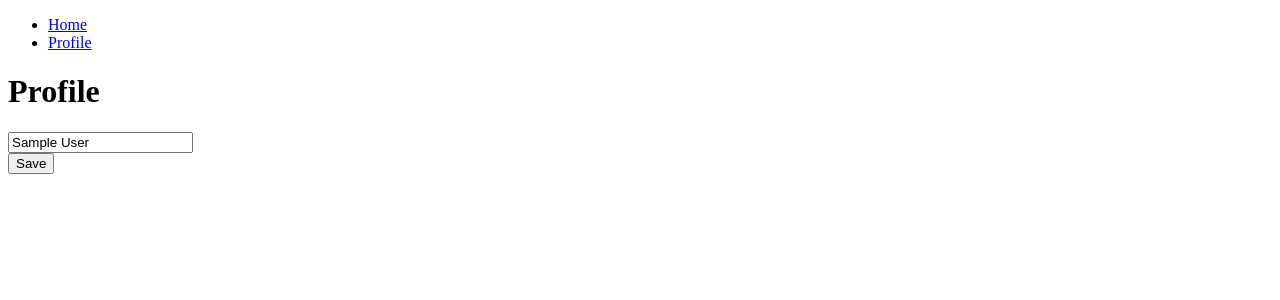
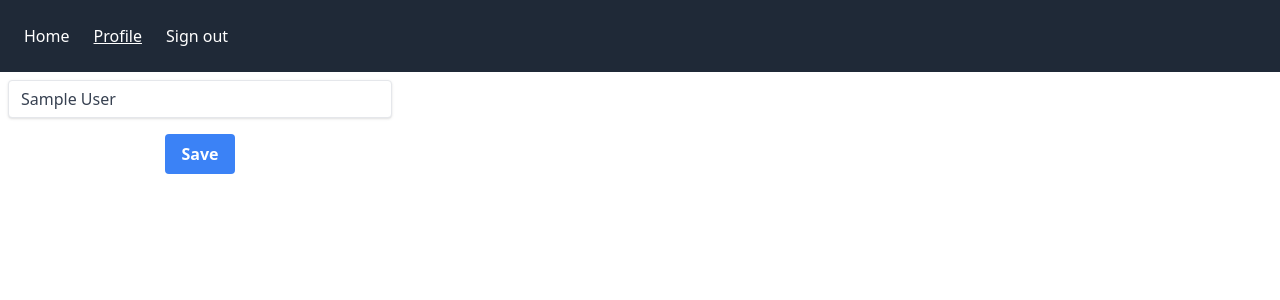
Before and after one commit to jbpcasoy/buksu_idm_dms, a Next.js app: page /me in a window 1280 px wide. Shown: the top 300 px of the page. Built offline with nearby package versions, Linux system fonts and the light colour scheme; no server answers; sample sign-in values are in the browser's storage.

Commit message:
implemented basic tailwind design

```diff
--- a/components/LoginButton.jsx
+++ b/components/LoginButton.jsx
@@ -1,4 +1,4 @@
-import { signIn, signOut, useSession } from "next-auth/react";
+import { signOut, useSession } from "next-auth/react";
 import { useEffect } from "react";
 
 export default function LoginButton() {
@@ -9,16 +9,16 @@ export default function LoginButton() {
 
   if (session) {
     return (
-      <>
-        Signed in as {session.user.email} <br />
-        <button onClick={() => signOut()}>Sign out</button>
-      </>
+      <button
+        className='text-white hover:text-gray-400'
+        onClick={() => signOut()}>
+        Sign out
+      </button>
     );
   }
   return (
-    <>
-      Not signed in <br />
-      <button onClick={() => signIn()}>Sign in</button>
-    </>
+    <button className='text-white hover:text-gray-400' onClick={() => signIn()}>
+      Sign in
+    </button>
   );
 }
--- a/components/layout/Header.jsx
+++ b/components/layout/Header.jsx
@@ -1,12 +1,32 @@
+import { useRouter } from "next/router";
+import LoginButton from "../LoginButton";
+
 export default function Header() {
+  const router = useRouter();
+
   return (
-    <nav>
-      <ul>
-        <li>
-          <a href='/'>Home</a>
+    <nav className='flex items-center justify-between flex-wrap bg-gray-800 p-6'>
+      <ul className='flex'>
+        <li className='mr-6'>
+          <a
+            className={`text-white hover:text-gray-400 ${
+              router.asPath === "/" ? "underline" : ""
+            }`}
+            href='/'>
+            Home
+          </a>
         </li>
-        <li>
-          <a href='/me'>Profile</a>
+        <li className='mr-6'>
+          <a
+            className={`text-white hover:text-gray-400 ${
+              router.asPath === "/me" ? "underline" : ""
+            }`}
+            href='/me'>
+            Profile
+          </a>
+        </li>
+        <li className='mr-6'>
+          <LoginButton />
         </li>
       </ul>
     </nav>
--- /dev/null
+++ b/components/layout/Layout.jsx
@@ -0,0 +1,10 @@
+import Header from "./Header";
+
+export default function Layout({ children }) {
+  return (
+    <div>
+      <Header />
+      <div className='m-2'>{children}</div>
+    </div>
+  );
+}
--- a/pages/_app.jsx
+++ b/pages/_app.jsx
@@ -1,4 +1,5 @@
-import Header from "@/components/layout/Header";
+import Layout from "@/components/layout/Layout";
+import "@/styles/globals.css";
 import { SessionProvider } from "next-auth/react";
 export default function App({
   Component,
@@ -6,8 +7,9 @@ export default function App({
 }) {
   return (
     <SessionProvider session={session}>
-      <Header />
-      <Component {...pageProps} />
+      <Layout>
+        <Component {...pageProps} />
+      </Layout>
     </SessionProvider>
   );
 }
--- a/pages/index.jsx
+++ b/pages/index.jsx
@@ -1,10 +1,9 @@
-import LoginButton from "@/components/LoginButton";
-
 export default function Home() {
   return (
-    <div>
-      <LoginButton />
-      <h1>Hello</h1>
+    <div className='text-right'>
+      <button className='bg-orange-500 hover:bg-orange-400 text-white font-medium py-2 px-4 rounded-lg'>
+        Add
+      </button>
     </div>
   );
 }
--- a/pages/me.jsx
+++ b/pages/me.jsx
@@ -11,7 +11,6 @@ export default function me() {
   return (
     <AuthRequired>
       <div>
-        <h1>Profile</h1>
         {session?.user?.name && (
           <ProfileFormView
             onSubmit={(profile) => {
--- a/styles/globals.css
+++ b/styles/globals.css
@@ -1,107 +1,3 @@
-:root {
-  --max-width: 1100px;
-  --border-radius: 12px;
-  --font-mono: ui-monospace, Menlo, Monaco, 'Cascadia Mono', 'Segoe UI Mono',
-    'Roboto Mono', 'Oxygen Mono', 'Ubuntu Monospace', 'Source Code Pro',
-    'Fira Mono', 'Droid Sans Mono', 'Courier New', monospace;
-
-  --foreground-rgb: 0, 0, 0;
-  --background-start-rgb: 214, 219, 220;
-  --background-end-rgb: 255, 255, 255;
-
-  --primary-glow: conic-gradient(
-    from 180deg at 50% 50%,
-    #16abff33 0deg,
-    #0885ff33 55deg,
-    #54d6ff33 120deg,
-    #0071ff33 160deg,
-    transparent 360deg
-  );
-  --secondary-glow: radial-gradient(
-    rgba(255, 255, 255, 1),
-    rgba(255, 255, 255, 0)
-  );
-
-  --tile-start-rgb: 239, 245, 249;
-  --tile-end-rgb: 228, 232, 233;
-  --tile-border: conic-gradient(
-    #00000080,
-    #00000040,
-    #00000030,
-    #00000020,
-    #00000010,
-    #00000010,
-    #00000080
-  );
-
-  --callout-rgb: 238, 240, 241;
-  --callout-border-rgb: 172, 175, 176;
-  --card-rgb: 180, 185, 188;
-  --card-border-rgb: 131, 134, 135;
-}
-
-@media (prefers-color-scheme: dark) {
-  :root {
-    --foreground-rgb: 255, 255, 255;
-    --background-start-rgb: 0, 0, 0;
-    --background-end-rgb: 0, 0, 0;
-
-    --primary-glow: radial-gradient(rgba(1, 65, 255, 0.4), rgba(1, 65, 255, 0));
-    --secondary-glow: linear-gradient(
-      to bottom right,
-      rgba(1, 65, 255, 0),
-      rgba(1, 65, 255, 0),
-      rgba(1, 65, 255, 0.3)
-    );
-
-    --tile-start-rgb: 2, 13, 46;
-    --tile-end-rgb: 2, 5, 19;
-    --tile-border: conic-gradient(
-      #ffffff80,
-      #ffffff40,
-      #ffffff30,
-      #ffffff20,
-      #ffffff10,
-      #ffffff10,
-      #ffffff80
-    );
-
-    --callout-rgb: 20, 20, 20;
-    --callout-border-rgb: 108, 108, 108;
-    --card-rgb: 100, 100, 100;
-    --card-border-rgb: 200, 200, 200;
-  }
-}
-
-* {
-  box-sizing: border-box;
-  padding: 0;
-  margin: 0;
-}
-
-html,
-body {
-  max-width: 100vw;
-  overflow-x: hidden;
-}
-
-body {
-  color: rgb(var(--foreground-rgb));
-  background: linear-gradient(
-      to bottom,
-      transparent,
-      rgb(var(--background-end-rgb))
-    )
-    rgb(var(--background-start-rgb));
-}
-
-a {
-  color: inherit;
-  text-decoration: none;
-}
-
-@media (prefers-color-scheme: dark) {
-  html {
-    color-scheme: dark;
-  }
-}
+@tailwind base;
+@tailwind components;
+@tailwind utilities;
--- a/tailwind.config.js
+++ b/tailwind.config.js
@@ -1,8 +1,13 @@
 /** @type {import('tailwindcss').Config} */
 module.exports = {
-  content: [],
+  content: [
+    "./app/**/*.{js,ts,jsx,tsx}",
+    "./pages/**/*.{js,ts,jsx,tsx}",
+    "./components/**/*.{js,ts,jsx,tsx}",
+    "./views/**/*.{js,ts,jsx,tsx}",
+  ],
   theme: {
     extend: {},
   },
   plugins: [],
-}
+};
--- a/views/ProfileFormView.jsx
+++ b/views/ProfileFormView.jsx
@@ -4,11 +4,14 @@ export default function ProfileFormView({ onSubmit, defaultName }) {
   const [state, setState] = useState({ name: defaultName ?? "" });
   return (
     <form
+      class='w-full max-w-sm'
       onSubmit={(e) => {
         e.preventDefault();
         onSubmit(state);
       }}>
+      <div class='mb-4'>
         <input
+          class='shadow appearance-none border rounded w-full py-2 px-3 text-gray-700 leading-tight focus:outline-none focus:shadow-outline'
           type='text'
           placeholder='Name'
           value={state.name}
@@ -18,8 +21,15 @@ export default function ProfileFormView({ onSubmit, defaultName }) {
             })
           }
         />
-      <br />
-      <input type='submit' value='Save' />
+      </div>
+      <div class='flex items-center justify-center'>
+        <button
+          class='bg-blue-500 hover:bg-blue-700 text-white font-bold py-2 px-4 rounded focus:outline-none focus:shadow-outline'
+          type='submit'
+          value='Save'>
+          Save
+        </button>
+      </div>
     </form>
   );
 }
```
Also changed, not shown: 1 other file (tests, documents, lock files or other folders). Lines whose indentation alone changed are shown as unchanged.
